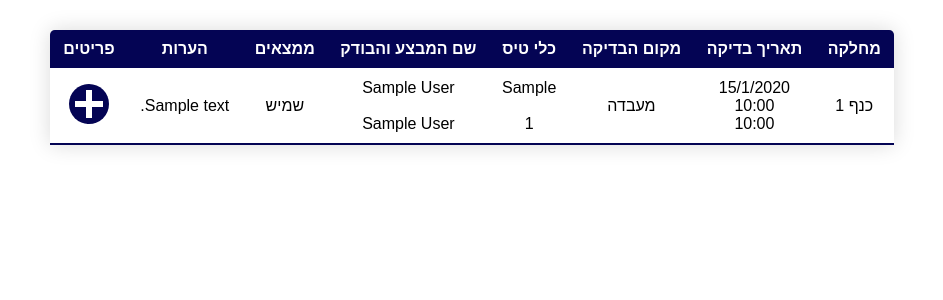
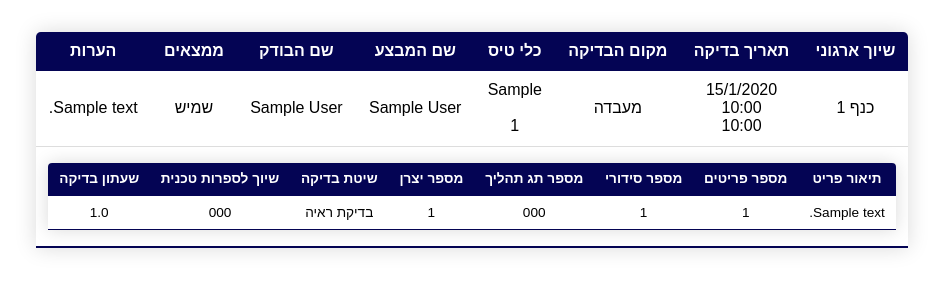
Before and after one commit to yoavshati/NDCrewDB, a Django app: page /test in a window 1280 px wide. Shown: the part 80-380 px from the top of the page, without its empty margins (168-1111 px from the left). Run offline with Django 3.2, Linux system fonts and the light colour scheme; tables that the repository leaves empty hold one stand-in row (values such as "Sample post").

Commit message:
- put items on test list (WIP) - changed some css

```diff
--- a/main/forms.py
+++ b/main/forms.py
@@ -18,4 +18,4 @@ class TestForm(forms.ModelForm):
             'test_time_end': TimeInput(),
         }
 
-ItemFormSet = inlineformset_factory(Test, TestItem, exclude=[], extra=1, max_num=4)
+ItemFormSet = inlineformset_factory(Test, TestItem, exclude=[], extra=0, min_num=1)
--- a/main/models.py
+++ b/main/models.py
@@ -17,7 +17,7 @@ class User(AbstractUser):
         return str(self.full_name)
 
 class Test(models.Model):
-    department = models.IntegerField(choices = DEPARTMENT, verbose_name = 'מחלקה')
+    department = models.IntegerField(choices = DEPARTMENT, verbose_name = 'שיוך ארגוני')
     test_location = models.IntegerField(choices = LOCATION, verbose_name = 'מקום הבדיקה')
 
     test_date = models.DateField(default = timezone.now , verbose_name = 'תאריך הבדיקה')
@@ -33,6 +33,7 @@ class Test(models.Model):
 
     tester = models.ForeignKey(
         User,
+        blank = True,
         on_delete = models.PROTECT,
         related_name = "tester",
         related_query_name = "tester",
@@ -63,7 +64,7 @@ class ReferanceItem(models.Model):
 # allows user to save multiple items
 # allows admins to modify specific items
 class TestItem(models.Model):
-    test = models.ForeignKey(Test, on_delete = models.CASCADE)
+    test = models.ForeignKey(Test, on_delete = models.CASCADE, related_name = 'items')
 
     part_description = models.CharField(max_length = 50, verbose_name = 'תיאור פריט')
     number_of_parts = models.IntegerField(verbose_name = 'מספר פריטים')
--- a/main/static/main/style.css
+++ b/main/static/main/style.css
@@ -42,6 +42,7 @@ button {
 	border: none;
 	color: var(--text-color);
 	font-size: 1.5rem;
+	cursor: pointer;
 }
 p {
 	margin: 0.5em;
@@ -55,7 +56,7 @@ p {
 	font-size: 4rem;
 	padding: 1.5rem;
 }
-.submitbtn {
+.button {
 	padding: 0.6rem 0.8rem;
 	margin: 0.6rem;
 }
@@ -108,11 +109,13 @@ p {
 }
 
 /* ========
-	center
+	utility
    ======== */
 .center {
-	display: flex;
-	justify-content: center;
+	margin-inline: auto;
+}
+.small {
+	font-size: 0.85rem;
 }
 
 /* ============
@@ -154,12 +157,12 @@ p {
    =========== */
 
 .test-col {
-	width: 28vw;
+	width: 32vw;
 	vertical-align: top;
 	text-align: right;
 }
 .item-col {
-	width: 70vw;
+	width: 65vw;
 	display: flex;
 	flex-wrap: wrap;
 }
@@ -195,11 +198,11 @@ p {
 }
 .content-table {
 	border-collapse: collapse;
-	margin: 1.7vh 0;
+	margin: 2vh auto;
 	min-width: 10%;
-	border-radius: 0.3rem 0.3rem 0 0;
+	border-radius: 0.3em 0.3em 0 0;
 	overflow: hidden;
-	box-shadow: 0 0 1.3rem rgba(0, 0, 0, 0.15);
+	box-shadow: 0 0 1.3em rgba(0, 0, 0, 0.15);
 }
 .content-table thead tr {
 	background-color: var(--dark-color);
@@ -209,19 +212,21 @@ p {
 }
 .content-table th,
 .content-table td {
-	padding: 0.65rem 0.8rem;
+	padding: 0.65em 0.8em;
 	text-align: center;
 }
+.content-table td {
+	padding: 0.4em auto;
+}
 .content-table tbody tr {
-	border-bottom: 0.0625 solid #dddddd;
+	border-bottom: 0.0625em solid #dddddd;
 }
-.content-table tbody tr:nth-of-type(even) {
+.content-table tbody tr:last-of-type {
+	border-bottom: 0.125em solid var(--dark-color);
+}
+.alt-rows tbody tr:nth-of-type(even) {
 	background-color: #f3f3f3;
 }
-.content-table tbody tr:last-of-type {
-	border-bottom: 0.125rem solid var(--dark-color);
+.table-rows > tbody > tr:nth-of-type(even) > td {
+	padding-block: 0;
 }
-.content-table tbody tr.active-row {
-	font-weight: bold;
-	color: var(--dark-color);
-}
--- a/main/templates/main/base.html
+++ b/main/templates/main/base.html
@@ -15,7 +15,7 @@
 		<title>מערך אל-הרס</title>
 	</head>
 	<body dir="rtl">
-		<div class="split header">
+		<div class="split header" id="navbar">
 			<div>
 				<a href="/"><strong>מערך אל-הרס</strong></a>
 			</div>
@@ -31,7 +31,7 @@
 			</div>
 		</div>
 		<div class="split content">
-			<div class="spacer"></div>
+			<div class="spacer" id="spacer"></div>
 			{% block content %}{% endblock %}
 		</div>
 	</body>
--- a/main/templates/main/test_form.html
+++ b/main/templates/main/test_form.html
@@ -39,6 +39,6 @@
 			</tr>
 		</tbody>
 	</table>
-	<button type="submit" class="submitbtn" name="submit">שמור תיעוד</button>
+	<button type="submit" class="button" name="submit">שמור תיעוד</button>
 </form>
 {% endblock content %}
--- a/main/templates/main/test_list.html
+++ b/main/templates/main/test_list.html
@@ -1,16 +1,15 @@
 {% extends "main/base.html" %} {% block content %}
-<div class="center">
-	<table class="content-table">
+<table class="content-table table-rows">
 	<thead>
 		<tr>
-				<th>מחלקה</th>
+			<th>שיוך ארגוני</th>
 			<th>תאריך בדיקה</th>
 			<th>מקום הבדיקה</th>
 			<th>כלי טיס</th>
-				<th>שם המבצע והבודק</th>
+			<th>שם המבצע</th>
+			<th>שם הבודק</th>
 			<th>ממצאים</th>
 			<th>הערות</th>
-				<th>פריטים</th>
 		</tr>
 	</thead>
 	<tbody>
@@ -27,16 +26,44 @@
 				{{ test.aircraft }}<br /><br />
 				{{ test.aircraft_id }}
 			</td>
-				<td>
-					{{ test.tester }}<br /><br />
-					{{ test.checker }}
-				</td>
+			<td>{{ test.tester }}</td>
+			<td>{{ test.checker }}</td>
 			<td>{{ test.get_findings_display }}</td>
 			<td>{{ test.notes }}</td>
-				<td><a class="add-item small" href="#"></a></td>
+		</tr>
+		<tr>
+			<td colspan="8">
+				<table class="content-table alt-rows small">
+					<thead>
+						<tr>
+							<th>תיאור פריט</th>
+							<th>מספר פריטים</th>
+							<th>מספר סידורי</th>
+							<th>מספר תג תהליך</th>
+							<th>מספר יצרן</th>
+							<th>שיטת בדיקה</th>
+							<th>שיוך לספרות טכנית</th>
+							<th>שעתון בדיקה</th>
+						</tr>
+					</thead>
+					<tbody>
+						{% for item in test.items.all %}
+						<tr>
+							<td>{{ item.part_description }}</td>
+							<td>{{ item.number_of_parts }}</td>
+							<td>{{ item.item_id }}</td>
+							<td>{{ item.tag_number }}</td>
+							<td>{{ item.manufacturer_id }}</td>
+							<td>{{ item.get_test_method_display }}</td>
+							<td>{{ item.literature_code }}</td>
+							<td>{{ item.testing_hours }}</td>
 						</tr>
 						{% endfor %}
 					</tbody>
 				</table>
-</div>
+			</td>
+		</tr>
+		{% endfor %}
+	</tbody>
+</table>
 {% endblock content %}
--- a/main/urls.py
+++ b/main/urls.py
@@ -3,12 +3,11 @@ from django.urls import path
 from .views import *
 
 urlpatterns = [
+    # views
     path('', home, name='home'),
     path('test', TestList.as_view(), name='test-list'),
-    path('test/<int:pk>/', TestDetail.as_view(), name='test-detail'),
     path('test/new/', TestCreateView.as_view(), name='test-create'),
-    path('test/<int:pk>/update/', TestUpdate.as_view(), name='test-update'),
-    path('test/<int:pk>/delete/', TestDelete.as_view(), name='test-delete'),
+    # API
     path('getitems/', get_items, name='item-list-api'),
     path('getitem/<str:name>/', get_item, name='item-api')
     ]
--- a/main/views.py
+++ b/main/views.py
@@ -1,9 +1,13 @@
 from django.shortcuts import render
 from django.http import JsonResponse, HttpResponseRedirect
-from django.views.generic import ListView, DetailView, CreateView, UpdateView, DeleteView
+from django.views.generic import ListView, CreateView
 from django.forms.models import model_to_dict
 from .models import *
 from .forms import TestForm, ItemFormSet
+
+#############
+#   views   #
+#############
 
 def home(request):
     return render(request, 'main/home.html')
@@ -11,29 +15,7 @@ def home(request):
 class TestList(ListView):
     model = Test
 
-class TestDetail(DetailView):
-    model = Test
-
-def add_test(request):
-    test_form = TestForm()
-    formset = ItemFormSet(instance=Test())
-    if request.method == 'POST':
-        test_form = TestForm(request.POST)
-        if test_form.is_valid():
-            created_test = test_form.save(commit=False)
-            formset = ItemFormSet(request.POST, instance=created_test)
-            if formset.is_valid():
-                created_test.save()
-                formset.save()
-                return HttpResponseRedirect('/')
-
-    if 'submit' in request.POST:
-        return HttpResponseRedirect('/')
-    elif 'add_more' in request.POST:
-        pass # clear changing fields
-
-    return render(request, 'main/test_form.html', {"formset": formset, "test_form": test_form})
-
+# creates test and related parts
 class TestCreateView(CreateView):
     template_name = 'main/test_form.html'
     model = Test
@@ -84,17 +66,13 @@ class TestCreateView(CreateView):
         """
         return self.render_to_response(self.get_context_data(form=form,item_form=item_form))
 
+###########
+#   API   #
+###########
+
 def get_items(request):
     item_list = list(ReferanceItem.objects.values_list('part_description', flat=True).order_by('part_description'))
     return JsonResponse({'item_list': item_list})
-
 def get_item(request, name):
     item = model_to_dict(ReferanceItem.objects.get(part_description__iexact=name))
     return JsonResponse(item)
-
-class TestUpdate(UpdateView):
-    model = Test
-    fields = '__all__'
-
-class TestDelete(DeleteView):
-    model = Test
```
Also changed, not shown: main/templates/main/add_test.html (deleted, +0 -107 lines), main/migrations/0012_auto_20210608_0859.py (added). Lines whose indentation alone changed are shown as unchanged.
